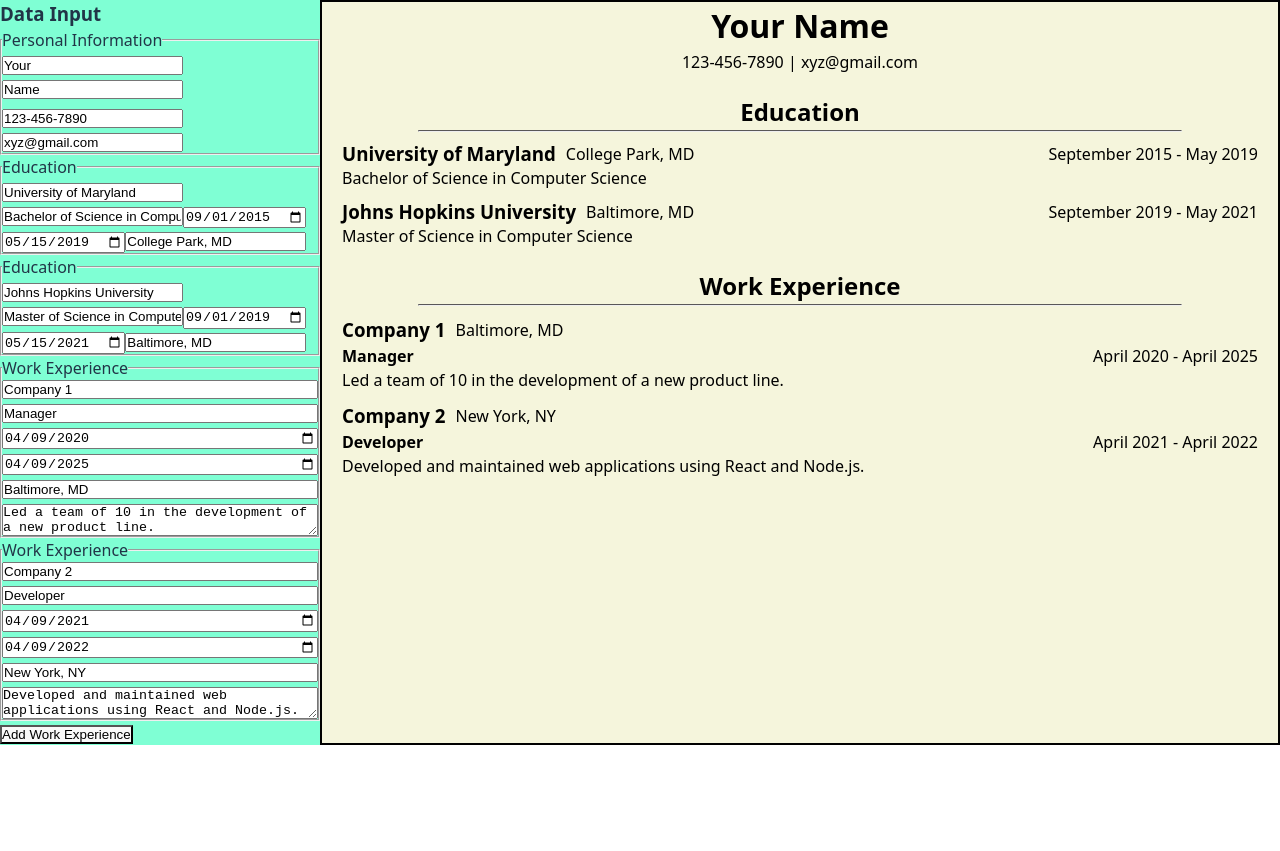
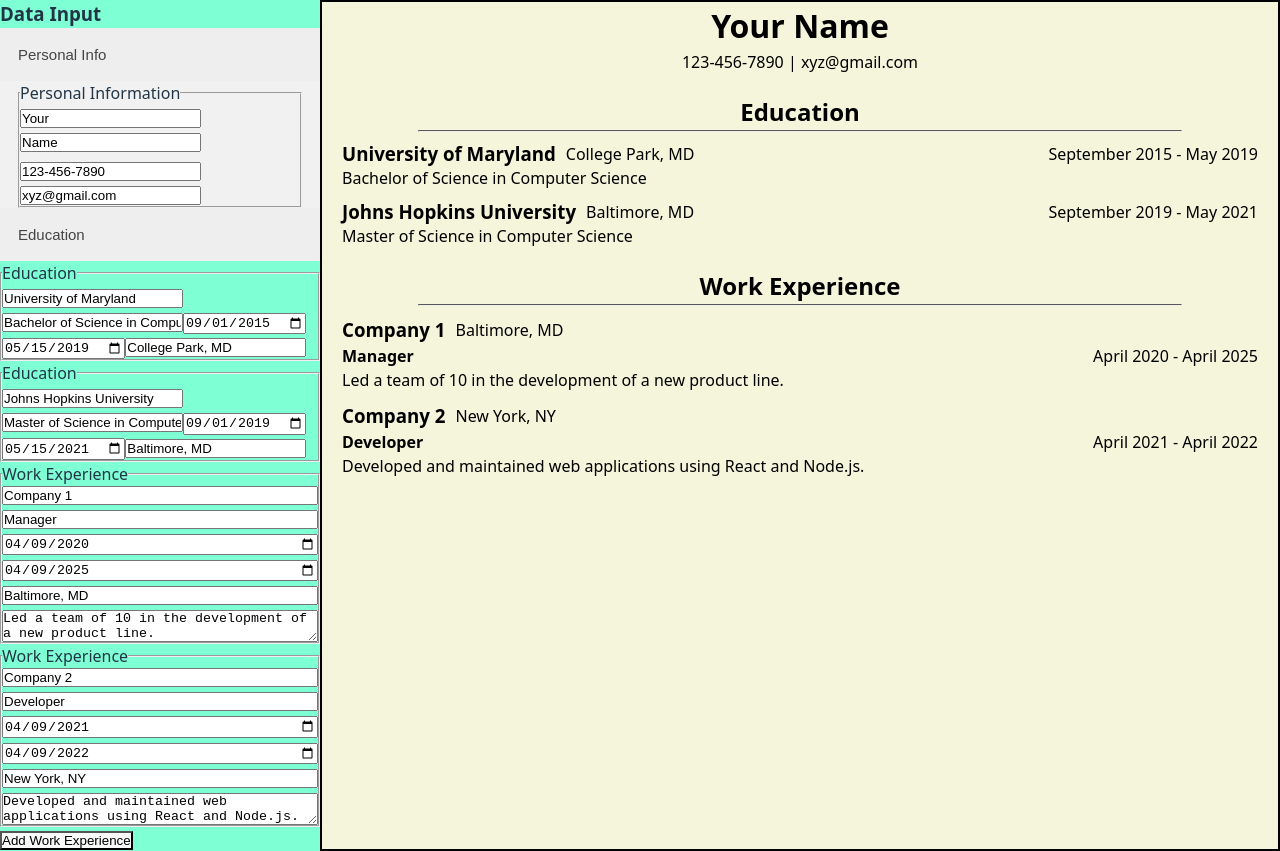
Before and after one commit to FishShalami/cv-builder-react, a React (Vite) app: page / in a window 1280 px wide. Before the commit the page ends 800 px from the top, so only its background shows below. Built offline with nearby package versions, Linux system fonts and the light colour scheme.

Commit message:
toggle for edu and pi using state

```diff
--- a/src/App.css
+++ b/src/App.css
@@ -93,3 +93,21 @@
 .degree > p {
   margin: 0 20px;
 }
+
+.collapsible {
+  background-color: #eee;
+  color: #444;
+  cursor: pointer;
+  padding: 18px;
+  width: 100%;
+  border: none;
+  text-align: left;
+  outline: none;
+  font-size: 15px;
+}
+
+.pi-form {
+  padding: 0 18px;
+  overflow: hidden;
+  background-color: #f1f1f1;
+}
--- a/src/App.jsx
+++ b/src/App.jsx
@@ -89,23 +89,51 @@
     ]);
   };
 
+  const [isPiVisible, setPiVisible] = useState(true);
+  const [isEduVisible, setEduVisible] = useState(true);
+  const [isWeVisible, setWeVisible] = useState(true);
+
   return (
     <>
       <div className="inputs-outputs">
         <div className="inputs">
           <h3>Data Input</h3>
           <form action="post">
+            <button
+              type="button"
+              className="collapsible"
+              onClick={() => setPiVisible(!isPiVisible)}
+            >
+              Personal Info
+            </button>
+            {isPiVisible && (
+              <div className="pi-form">
                 <PersonalInfo
                   contactData={contactData}
                   handleContactChange={handleContactChange}
                 />
+              </div>
+            )}
+            <button
+              type="button"
+              className="collapsible"
+              onClick={() => setEduVisible(!isEduVisible)}
+            >
+              Education
+            </button>
+            {isEduVisible && (
+              <div className="edu-form">
                 {education.map((edu, index) => (
                   <Education
                     key={index}
                     education={edu}
-                handleEducationChange={(e) => handleEducationChange(index, e)}
+                    handleEducationChange={(e) =>
+                      handleEducationChange(index, e)
+                    }
                   />
                 ))}
+              </div>
+            )}
             {workExperiences.map((work, index) => (
               <WorkExperience
                 key={index}
--- a/src/Education.jsx
+++ b/src/Education.jsx
@@ -2,6 +2,7 @@
   return (
     <fieldset>
       <legend>Education</legend>
+
       <div className="edu">
         <input
           type="text"
```
Lines whose indentation alone changed are shown as unchanged.
